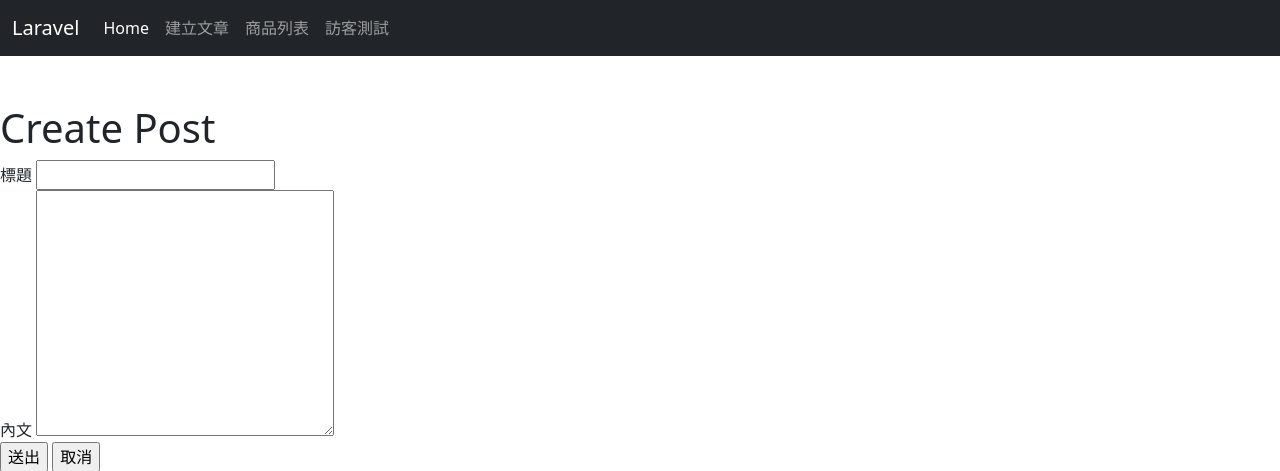
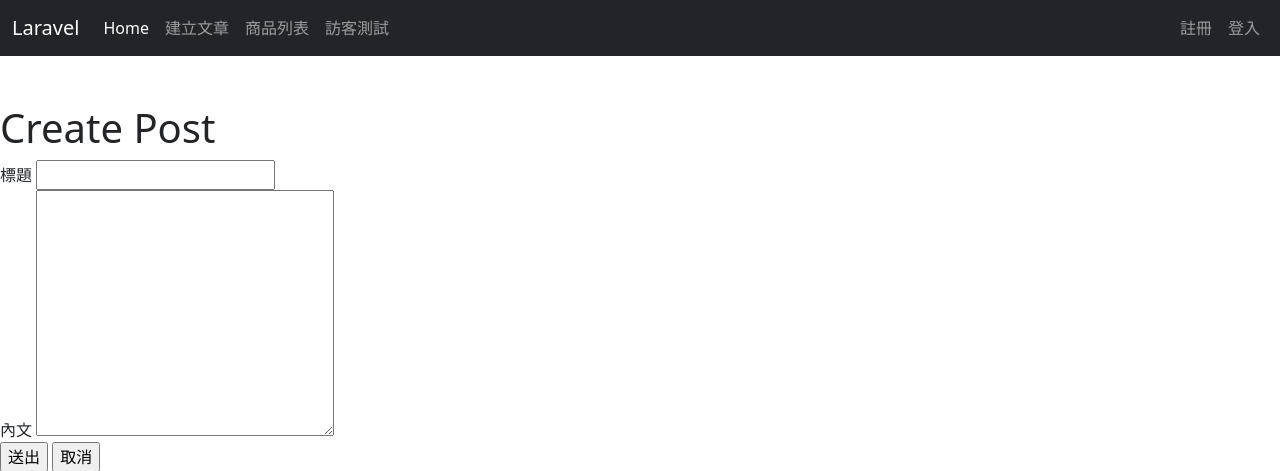
Before and after one commit to a19860101/PHP-24-20220607, a Laravel app: page /post/create in a window 1280 px wide. Shown: the top 471 px of the page. Run offline with Laravel 8, Linux system fonts and the light colour scheme.

Commit message:
20220809

```diff
--- a/laravel/resources/views/template/master.blade.php
+++ b/laravel/resources/views/template/master.blade.php
@@ -48,6 +48,28 @@
                     </li>
                     @endguest
                 </ul>
+                <ul class="navbar-nav ms-auto">
+                    @guest
+                    <li class="nav-item">
+                        <a href="/register" class="nav-link">註冊</a>
+                    </li>
+                    <li class="nav-item">
+                        <a href="/login" class="nav-link">登入</a>
+                    </li>
+                    @endguest
+                    @auth
+                    <li class="nav-item">
+                        <form method="POST" action="{{ route('logout') }}">
+                            @csrf
+                            <a class="nav-link" href="route('logout')"
+                                onclick="event.preventDefault();
+                                this.closest('form').submit();">
+                                {{ __('登出') }}
+                            </a>
+                        </form>
+                    </li>
+                    @endauth
+                </ul>
             </div>
         </div>
     </nav>
```
